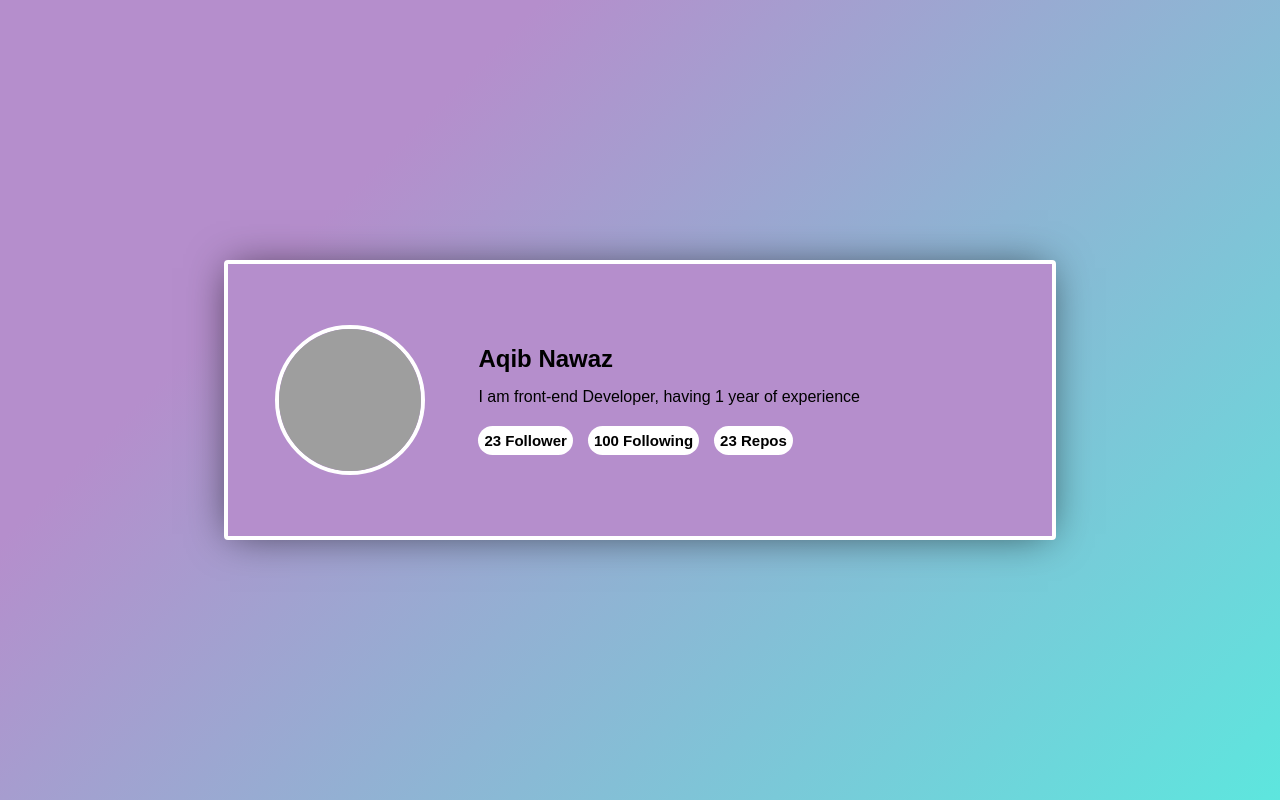
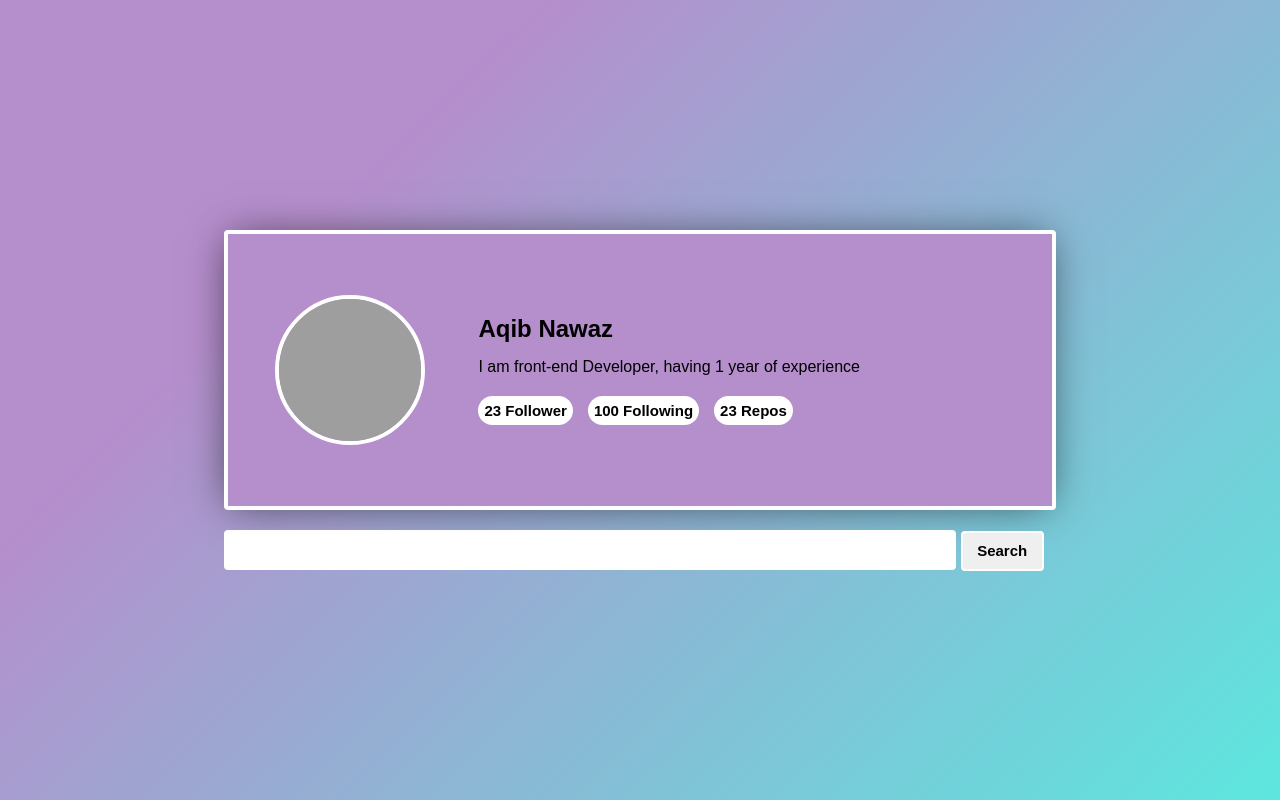
Before and after one commit to aqib-nawaz/github-users-search, a plain HTML site: page index.html in a window 1280 px wide. Drawn offline with Linux system fonts and the light colour scheme; grey boxes are pictures that could not be loaded.

Commit message:
added search input and button

```diff
--- a/index.html
+++ b/index.html
@@ -21,6 +21,10 @@
                 </div>
             </div>
         </div>
+        <div class="search">
+            <input type="search">
+            <button> Search </button>
+        </div>
     </div>
 </body>
 </html>
--- a/styles.css
+++ b/styles.css
@@ -11,6 +11,8 @@ body {
 .container {
     width: 100%;
     height: 100vh;
+    display: flex;
+    flex-direction: column;
     position: absolute;
     background-color: #5de6de;
     background-image: linear-gradient(315deg, #5de6de 0%, #b58ecc 74%);
@@ -51,9 +53,6 @@ body {
     flex-direction: column;
     justify-content: space-around;
 }
-.user-container .user-profile-details h2{
-
-}
 .user-container .user-profile-details p{
     margin-top: 15px ;
     margin-bottom: 20px;
@@ -76,6 +75,36 @@ body {
     text-align: center;
 }
 
+
+.search{
+    margin-top: 20px;
+    min-width: 65%;
+    /* box-shadow: -1px 1px 39px -7px rgb(0 0 0 / 62%); */
+}
+.search input{
+    width: 88%;
+    height: 40px;
+    border: 2px solid rgb(255, 255, 255);
+    border-radius:4px;
+    outline: none;
+    font-size:20px;
+    padding-left: 10px;
+    padding-right: 10px;
+}
+.search button{
+    width: 10%;
+    height: 40px;
+    border-radius:4px;
+    border: 2px solid rgb(255, 255, 255);
+    cursor: pointer;
+    font-size: 15px;
+    font-weight: bold;
+
+}
+.search button:hover{
+    background-color: #b58ecc;
+    color: #ffffff;
+}
 @media (max-width: 700px) {
     .user-container {
         width: 80%;
@@ -115,18 +144,12 @@ body {
         align-items: center;
 
     }
-    .user-container .user-profile-details .stats{
-
-    }
 }
 
 @media (max-width:450px){
     .user-container {
         width: 95%;
         height: auto;
-    }
-    .user-container .user-profile-details {
-        /* margin-top: 110px; */
     }
     .user-container .user-profile-details .stats span{
         margin-top: 6px;
```
